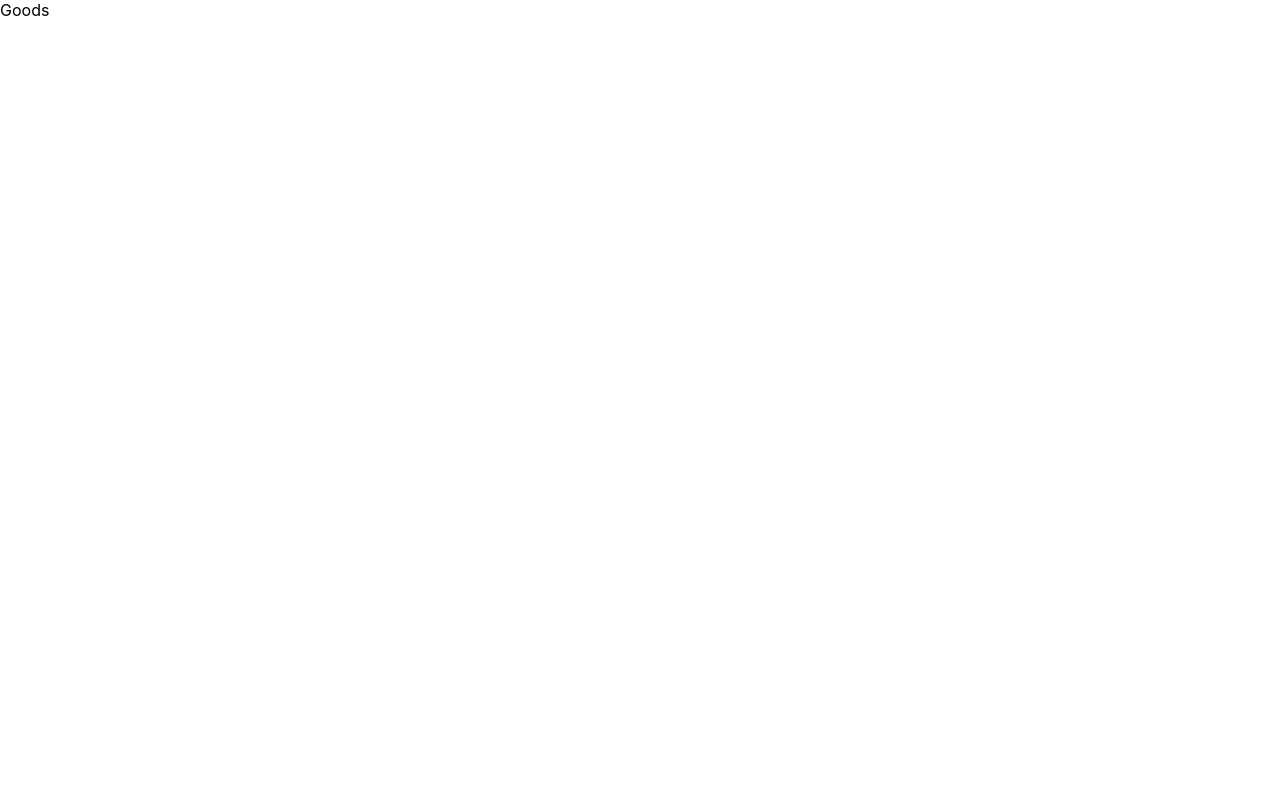
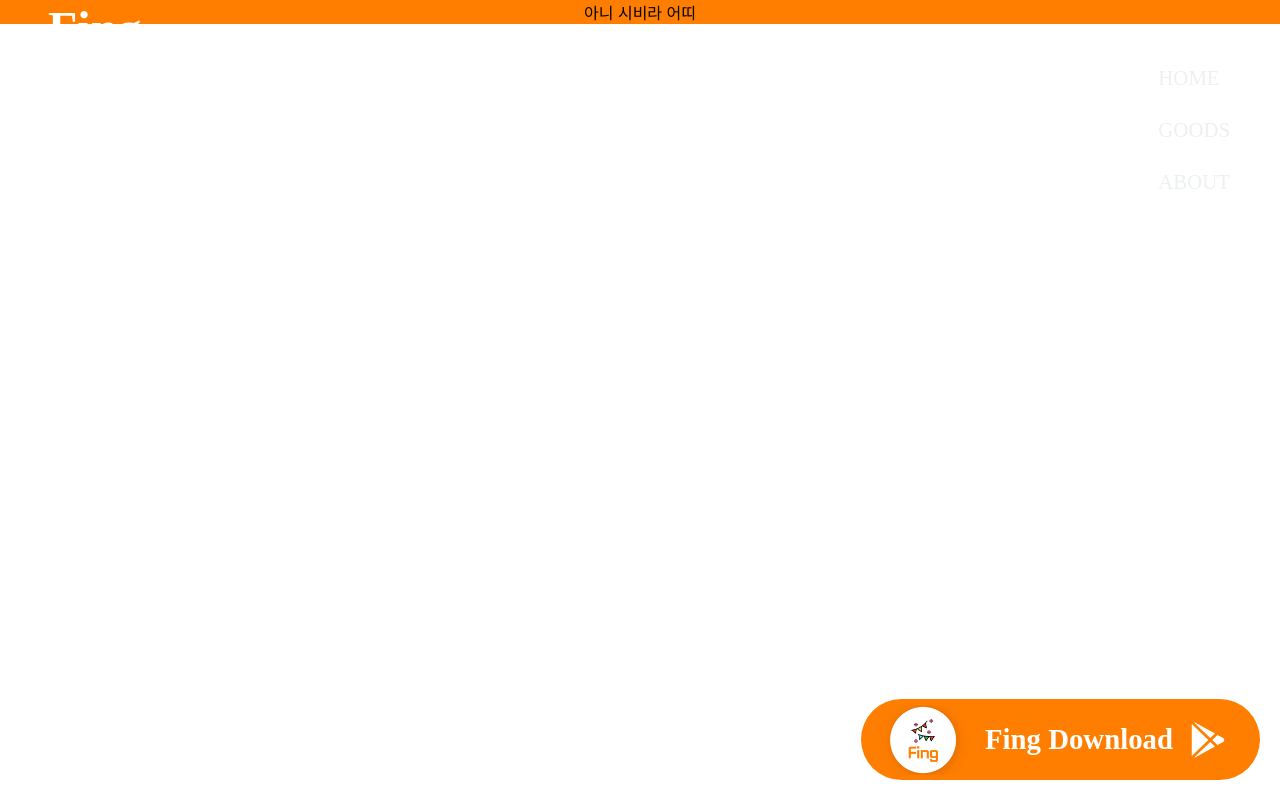
Before and after one commit to lookinmin/Fing, a React (Create React App) app in the folder fing-website/: page /goods in a window 1280 px wide. Built offline with nearby package versions, Linux system fonts and the light colour scheme; a web font is replaced by a local one.

Commit message:
민수/website/goods 페이지 구성 시작

```diff
--- a/fing-website/src/App.css
+++ b/fing-website/src/App.css
@@ -278,6 +278,15 @@ a:hover::after {
   background-color: #f4f4f4;
 }
 
+/*------------------------------for goods---------------------------------------*/
+.goods{
+  display: flex;
+  flex-flow: column nowrap;
+  justify-content: center;
+  align-items: center;
+  background-color: rgb(255, 126, 0);
+}
+
 
 /*-------------for Footer-----------*/
 
@@ -301,7 +310,13 @@ a:hover::after {
   display: flex;
   flex-flow: row nowrap;
   margin-bottom: 1rem;
-
+  display: flex;
+  flex-flow: row nowrap;
+  margin-bottom: 1rem;
+  width: 300px;
+  align-items: baseline;
+  justify-content: space-between;
+  cursor: pointer;
 }
 
 .pageIcons .icons{
@@ -318,7 +333,7 @@ a:hover::after {
 }
 
 .footerLogo h2{
-  color: #fff !important;
+  color: rgb(255, 126, 0) !important;
 }
 
 
--- a/fing-website/src/components/Footer.jsx
+++ b/fing-website/src/components/Footer.jsx
@@ -1,4 +1,6 @@
 import React from 'react'
+import { IoLogoInstagram, IoLogoGooglePlaystore,IoLogoGithub } from "react-icons/io5";
+import { GrAppleAppStore } from "react-icons/gr";
 
 export const Footer = () => {
 
@@ -24,10 +26,10 @@ export const Footer = () => {
   return (
     <div className="footer">
       <div className="pageIcons">
-        <img className='icons' src="./img/instagram.png"  onClick={() => move(1)} alt="fing insta"  height="40px"/>
-        <img className='icons' src="./img/app-store.png"  onClick={() => move(2)} alt="fing insta" height="40px"/>
-        <img className='icons' src="./img/playstore.png"  onClick={() => move(3)} alt="fing insta" height="40px"/>
-        <img className='icons' src="./img/github.png" onClick={() => move(4)} alt="fing insta" height="40px"/>
+      <IoLogoInstagram color='#faf5e4' size={40} onClick={() => move(1)}/>
+        <GrAppleAppStore color='#faf5e4' size={40} onClick={() => move(2)}/>
+        <IoLogoGooglePlaystore color='#faf5e4' size={40} onClick={() => move(3)}/>
+        <IoLogoGithub color='#faf5e4' size={40} onClick={() => move(4)}/>
       </div>
       <div className="footerLogo">
         <h2>Fing : Festival-ing</h2>
--- a/fing-website/src/components/Goods.jsx
+++ b/fing-website/src/components/Goods.jsx
@@ -1,7 +1,19 @@
 import React from 'react'
+import { Menu } from './Menu'
+import { IoLogoGooglePlaystore } from "react-icons/io5";
 
 export const Goods = () => {
   return (
-    <div>Goods</div>
+    <div className="goods">
+      <div className="h2">아니 시비라 어띠</div>
+      <h2 id='logo' className='white'>Fing</h2>
+      <Menu/>
+
+      <div className="toDownload">
+        <img src="./img/fingLogo.png" alt="fing" height="70px"/>
+        <h2 style={{paddingRight : "15px"}}>Fing Download</h2>
+        <IoLogoGooglePlaystore color='#fff' size={40} />
+      </div>
+    </div>
   )
 }
--- a/fing-website/src/components/Home.jsx
+++ b/fing-website/src/components/Home.jsx
@@ -4,8 +4,7 @@ import { MdRoom } from 'react-icons/md';
 import styles from './Home.module.css';
 import React, { useRef, useState, useEffect } from 'react';
 import { useIntersectionObserver } from './useIntersectionObserver.ts';
-import { IoAnalyticsOutline,IoPartlySunnyOutline, IoHeartOutline } from "react-icons/io5";
-
+import { IoAnalyticsOutline,IoPartlySunnyOutline, IoHeartOutline,IoLogoGooglePlaystore } from "react-icons/io5";
 
 
 export const Home = () => {
@@ -53,8 +52,8 @@ export const Home = () => {
 
       <div className="toDownload">
         <img src="./img/fingLogo.png" alt="fing" height="70px"/>
-        <h2>Fing Download</h2>
-        <img id='goPS' src="./img/playstore.png" alt="fing" height="30px"/>
+        <h2 style={{paddingRight : "15px"}}>Fing Download</h2>
+        <IoLogoGooglePlaystore color='#fff' size={40} />
       </div>
 
       <div className="exOne">
```
